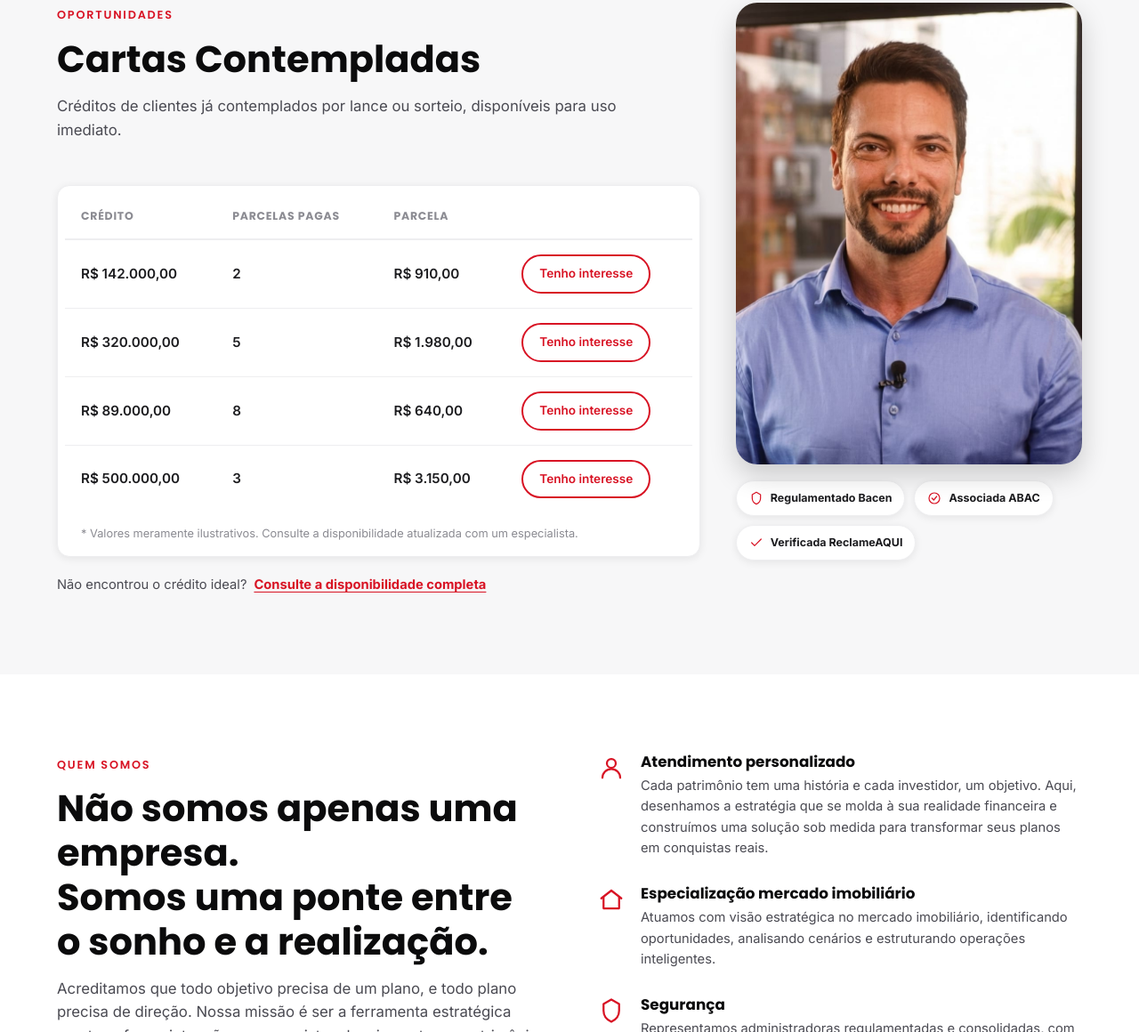
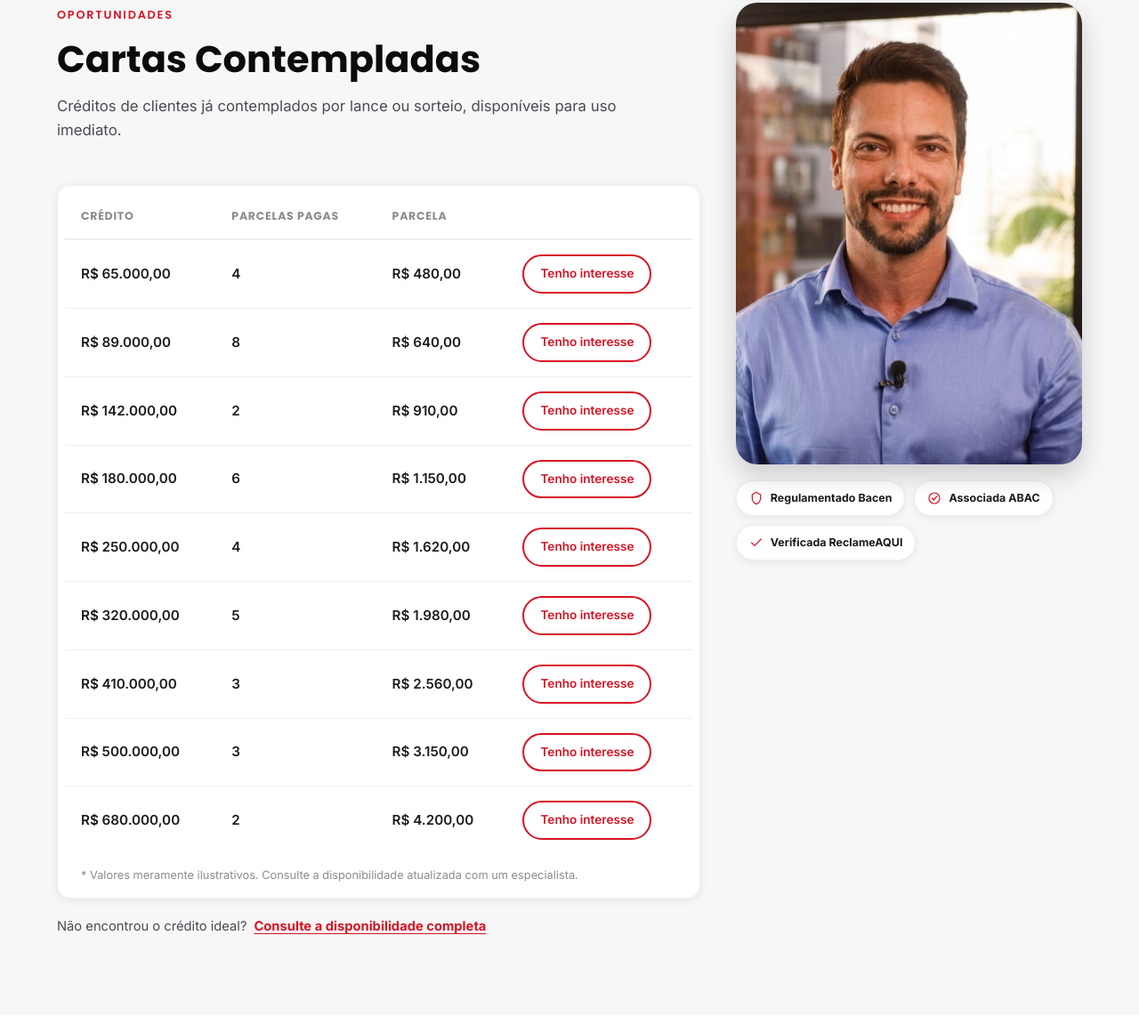
Before and after one commit to sylcomtech/landingpage-rp-consultoria, a website: page index.html in a window 1280 px wide. Shown: the part 3751-4911 px from the top of the page at 89% size. Drawn offline with Linux system fonts and the light colour scheme.

Commit message:
feat: adicionar mais opcoes de cartas contempladas
Amplia a tabela de Cartas Contempladas de 4 para 9 linhas, ordenadas
por valor de credito (do menor para o maior), dando mais opcoes de
faixa de preco para o visitante encontrar a carta ideal.

```diff
--- a/index.html
+++ b/index.html
@@ -307,10 +307,34 @@
               </thead>
               <tbody>
                 <tr>
+                  <td data-label="Crédito">R$ 65.000,00</td>
+                  <td data-label="Parcelas pagas">4</td>
+                  <td data-label="Parcela">R$ 480,00</td>
+                  <td data-label=""><button type="button" class="btn btn--outline btn--sm js-open-modal" data-product="Carta Contemplada - R$ 65.000,00">Tenho interesse</button></td>
+                </tr>
+                <tr>
+                  <td data-label="Crédito">R$ 89.000,00</td>
+                  <td data-label="Parcelas pagas">8</td>
+                  <td data-label="Parcela">R$ 640,00</td>
+                  <td data-label=""><button type="button" class="btn btn--outline btn--sm js-open-modal" data-product="Carta Contemplada - R$ 89.000,00">Tenho interesse</button></td>
+                </tr>
+                <tr>
                   <td data-label="Crédito">R$ 142.000,00</td>
                   <td data-label="Parcelas pagas">2</td>
                   <td data-label="Parcela">R$ 910,00</td>
                   <td data-label=""><button type="button" class="btn btn--outline btn--sm js-open-modal" data-product="Carta Contemplada - R$ 142.000,00">Tenho interesse</button></td>
+                </tr>
+                <tr>
+                  <td data-label="Crédito">R$ 180.000,00</td>
+                  <td data-label="Parcelas pagas">6</td>
+                  <td data-label="Parcela">R$ 1.150,00</td>
+                  <td data-label=""><button type="button" class="btn btn--outline btn--sm js-open-modal" data-product="Carta Contemplada - R$ 180.000,00">Tenho interesse</button></td>
+                </tr>
+                <tr>
+                  <td data-label="Crédito">R$ 250.000,00</td>
+                  <td data-label="Parcelas pagas">4</td>
+                  <td data-label="Parcela">R$ 1.620,00</td>
+                  <td data-label=""><button type="button" class="btn btn--outline btn--sm js-open-modal" data-product="Carta Contemplada - R$ 250.000,00">Tenho interesse</button></td>
                 </tr>
                 <tr>
                   <td data-label="Crédito">R$ 320.000,00</td>
@@ -319,16 +343,22 @@
                   <td data-label=""><button type="button" class="btn btn--outline btn--sm js-open-modal" data-product="Carta Contemplada - R$ 320.000,00">Tenho interesse</button></td>
                 </tr>
                 <tr>
-                  <td data-label="Crédito">R$ 89.000,00</td>
-                  <td data-label="Parcelas pagas">8</td>
-                  <td data-label="Parcela">R$ 640,00</td>
-                  <td data-label=""><button type="button" class="btn btn--outline btn--sm js-open-modal" data-product="Carta Contemplada - R$ 89.000,00">Tenho interesse</button></td>
+                  <td data-label="Crédito">R$ 410.000,00</td>
+                  <td data-label="Parcelas pagas">3</td>
+                  <td data-label="Parcela">R$ 2.560,00</td>
+                  <td data-label=""><button type="button" class="btn btn--outline btn--sm js-open-modal" data-product="Carta Contemplada - R$ 410.000,00">Tenho interesse</button></td>
                 </tr>
                 <tr>
                   <td data-label="Crédito">R$ 500.000,00</td>
                   <td data-label="Parcelas pagas">3</td>
                   <td data-label="Parcela">R$ 3.150,00</td>
                   <td data-label=""><button type="button" class="btn btn--outline btn--sm js-open-modal" data-product="Carta Contemplada - R$ 500.000,00">Tenho interesse</button></td>
+                </tr>
+                <tr>
+                  <td data-label="Crédito">R$ 680.000,00</td>
+                  <td data-label="Parcelas pagas">2</td>
+                  <td data-label="Parcela">R$ 4.200,00</td>
+                  <td data-label=""><button type="button" class="btn btn--outline btn--sm js-open-modal" data-product="Carta Contemplada - R$ 680.000,00">Tenho interesse</button></td>
                 </tr>
               </tbody>
             </table>
```
